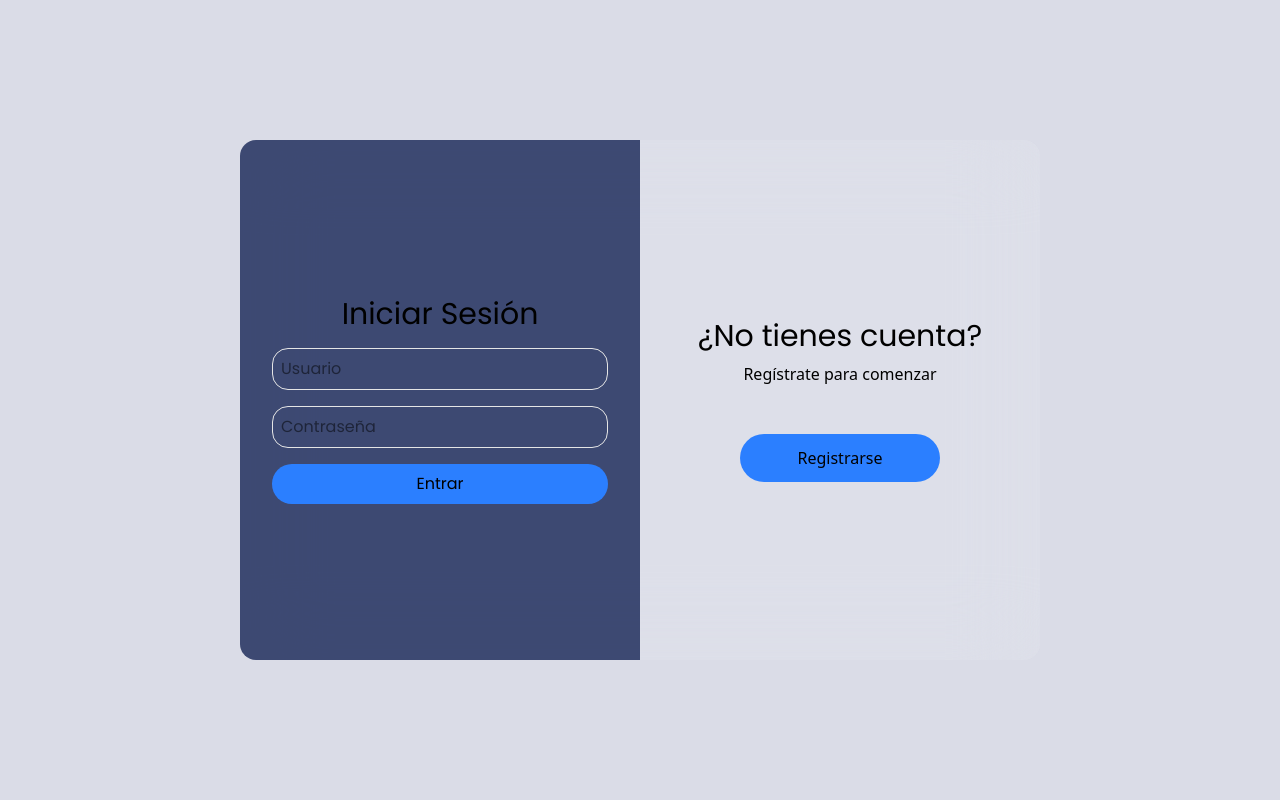
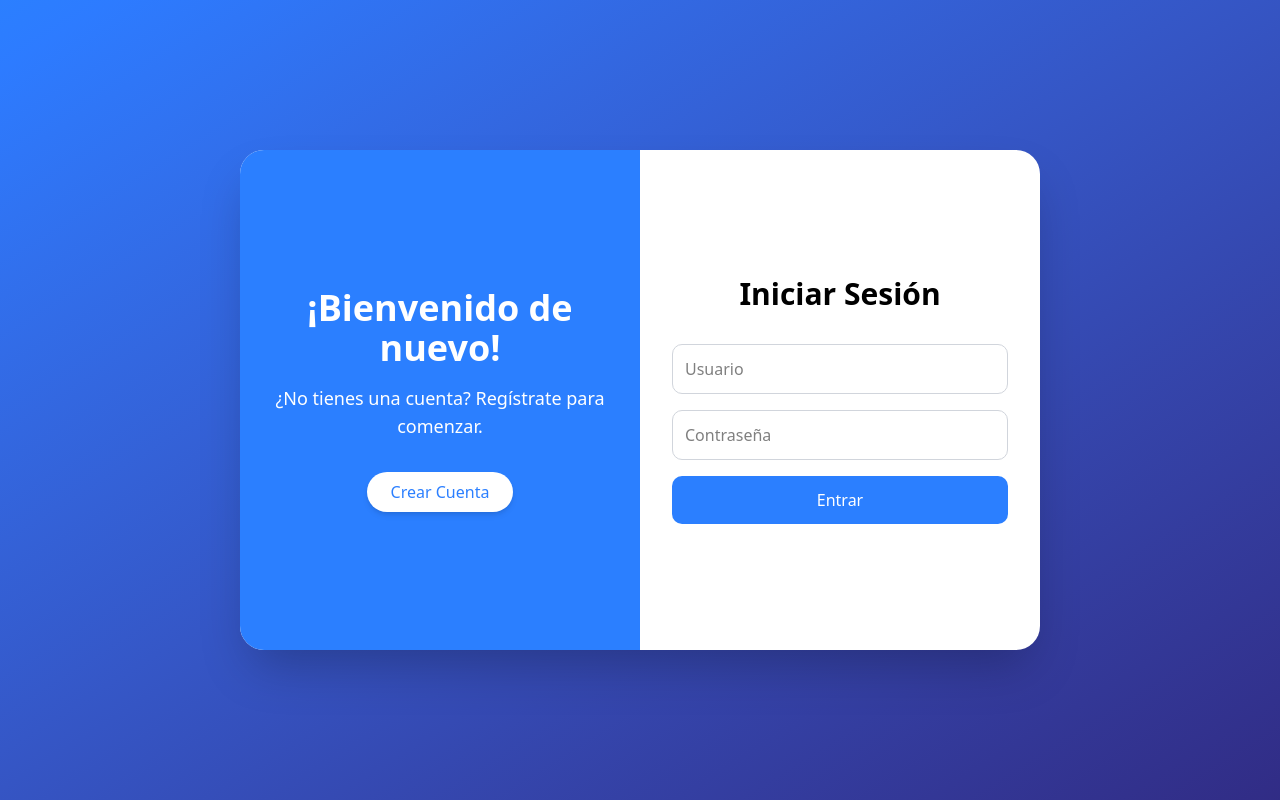
Before and after one commit to AndresAntelo21/inventory_front, a React (Vite) app: page /login in a window 1280 px wide. Built offline with nearby package versions, Linux system fonts and the light colour scheme.

Commit message:
fix: improve styling and layout for AuthContainer, LoginForm, and RegisterForm components for better user experience

```diff
--- a/src/components/login/auth-container.tsx
+++ b/src/components/login/auth-container.tsx
@@ -6,48 +6,45 @@
     const [isLogin, setIsLogin] = useState(true);
 
     return (
-        <div className="w-screen h-screen flex items-center justify-center">
-            <div className="w-200 justify-center h-130 flex rounded-2xl overflow-hidden  backdrop-blur-2xl">
+        <div className="w-screen h-screen flex items-center justify-center bg-gradient-to-br from-blue-500 to-indigo-900">
+            <div className="w-[800px] h-[500px] flex rounded-3xl shadow-2xl overflow-hidden bg-white">
                 {/* Left side */}
                 <div
-                    className={`w-1/2 p-8 flex flex-col transition-all duration-500 ${isLogin ? "bg-blue-950/80" : "bg-white/10"
+                    className={`w-1/2 p-8 flex flex-col justify-center items-center transition-all duration-500 ${isLogin ? "bg-blue-500 text-white" : "bg-gray-100 text-gray-800"
                         }`}
                 >
                     {isLogin ? (
-                        <LoginForm />
+                        <>
+                            <h2 className="text-4xl font-bold mb-4 text-center">¡Bienvenido de nuevo!</h2>
+                            <p className="text-lg text-center">
+                                ¿No tienes una cuenta? Regístrate para comenzar.
+                            </p>
+                            <button
+                                onClick={() => setIsLogin(false)}
+                                className="mt-8 px-6 py-2 bg-white text-blue-500 rounded-full shadow-md hover:bg-gray-200 transition"
+                            >
+                                Crear Cuenta
+                            </button>
+                        </>
                     ) : (
-                        <div className="flex gap-2 flex-col w-full h-full items-center justify-center">
-                            <h2 className="font-poppins text-3xl text-center">¿Ya tienes cuenta?</h2>
-                            <span className="text-base">Inicia sesión para continuar</span>
+                        <>
+                            <h2 className="text-4xl font-bold mb-4">¡Hola!</h2>
+                            <p className="text-lg text-center">
+                                ¿Ya tienes una cuenta? Inicia sesión para continuar.
+                            </p>
                             <button
                                 onClick={() => setIsLogin(true)}
-                                className="bg-blue-500 py-3 w-50 rounded-full mt-10 transition hover:bg-blue-600"
+                                className="mt-8 px-6 py-2 bg-blue-500 text-white rounded-full shadow-md hover:bg-blue-600 transition"
                             >
-                                <span className="font-poppins">Iniciar sesión</span>
+                                Iniciar Sesión
                             </button>
-                        </div>
+                        </>
                     )}
                 </div>
 
                 {/* Right side */}
-                <div
-                    className={`w-1/2 p-8 flex flex-col transition-all duration-100 ${isLogin ? "bg-white/10" : "bg-blue-950/80"
-                        }`}
-                >
-                    {!isLogin ? (
-                        <RegisterForm />
-                    ) : (
-                        <div className="flex gap-2 flex-col w-full h-full items-center justify-center">
-                            <h2 className="font-poppins text-3xl text-center">¿No tienes cuenta?</h2>
-                            <p className="text-base">Regístrate para comenzar</p>
-                            <button
-                                onClick={() => setIsLogin(false)}
-                                className="bg-blue-500 py-3 w-50 rounded-full mt-10 transition hover:bg-blue-600"
-                            >
-                                Registrarse
-                            </button>
-                        </div>
-                    )}
+                <div className="w-1/2 p-8 flex items-center justify-center">
+                    {isLogin ? <LoginForm /> : <RegisterForm />}
                 </div>
             </div>
         </div>
--- a/src/components/login/login-form.tsx
+++ b/src/components/login/login-form.tsx
@@ -1,23 +1,20 @@
-
-
-
 export const LoginForm: React.FC = () => {
     return (
-        <form className="flex gap-4 flex-col w-full h-full font-poppins items-center justify-center">
-            <h2 className="text-3xl text-center">Iniciar Sesión</h2>
+        <form className="flex flex-col gap-4 w-full max-w-sm">
+            <h2 className="text-3xl font-bold text-center mb-4">Iniciar Sesión</h2>
             <input
-                type=""
+                type="text"
                 placeholder="Usuario"
-                className="border rounded-2xl p-2 w-full"
+                className="border border-gray-300 rounded-lg p-3 focus:outline-none focus:ring-2 focus:ring-blue-500"
             />
             <input
                 type="password"
                 placeholder="Contraseña"
-                className="border rounded-2xl p-2 w-full"
+                className="border border-gray-300 rounded-lg p-3 focus:outline-none focus:ring-2 focus:ring-blue-500"
             />
             <button
                 type="submit"
-                className="w-full bg-blue-500 py-2 rounded-full hover:bg-blue-600 transition"
+                className="w-full bg-blue-500 text-white py-3 rounded-lg hover:bg-blue-600 transition"
             >
                 Entrar
             </button>
--- a/src/components/login/register-form.tsx
+++ b/src/components/login/register-form.tsx
@@ -1,31 +1,30 @@
-
 export const RegisterForm: React.FC = () => {
     return (
-        <form className="flex gap-4 flex-col w-full h-full font-poppins items-center justify-center">
-            <h2 className="text-3xl text-center">Crear Cuenta</h2>
+        <form className="flex flex-col gap-4 w-full max-w-sm">
+            <h2 className="text-3xl font-bold text-center mb-4">Crear Cuenta</h2>
             <input
                 type="text"
                 placeholder="Nombre completo"
-                className="border rounded-2xl p-2 w-full"
+                className="border border-gray-300 rounded-lg p-3 focus:outline-none focus:ring-2 focus:ring-blue-500"
             />
             <input
                 type="email"
                 placeholder="Correo electrónico"
-                className="border rounded-2xl p-2 w-full"
+                className="border border-gray-300 rounded-lg p-3 focus:outline-none focus:ring-2 focus:ring-blue-500"
             />
             <input
                 type="password"
                 placeholder="Contraseña"
-                className="border rounded-2xl p-2 w-full"
+                className="border border-gray-300 rounded-lg p-3 focus:outline-none focus:ring-2 focus:ring-blue-500"
             />
             <input
                 type="password"
                 placeholder="Confirmar contraseña"
-                className="border rounded-2xl p-2 w-full"
+                className="border border-gray-300 rounded-lg p-3 focus:outline-none focus:ring-2 focus:ring-blue-500"
             />
             <button
                 type="submit"
-                className="w-full bg-blue-500 py-2 rounded-full hover:bg-blue-600 transition"
+                className="w-full bg-blue-500 text-white py-3 rounded-lg hover:bg-blue-600 transition"
             >
                 Registrarse
             </button>
```
